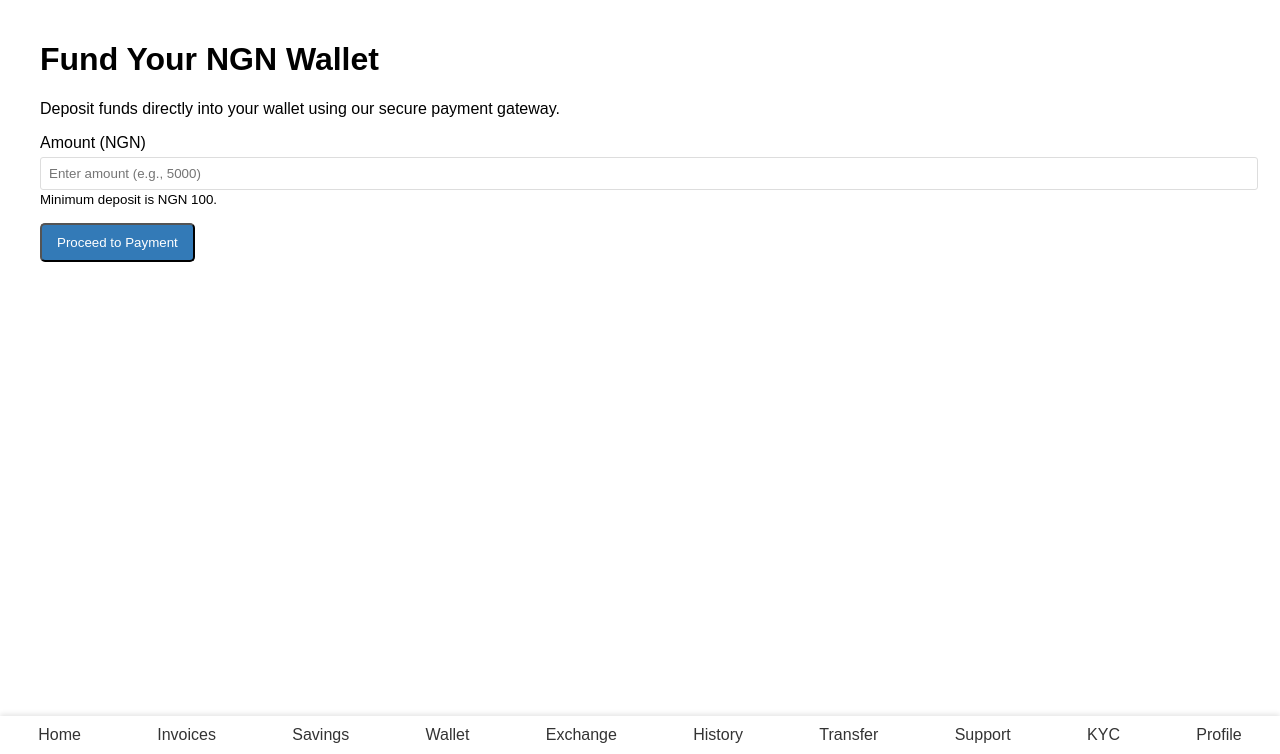
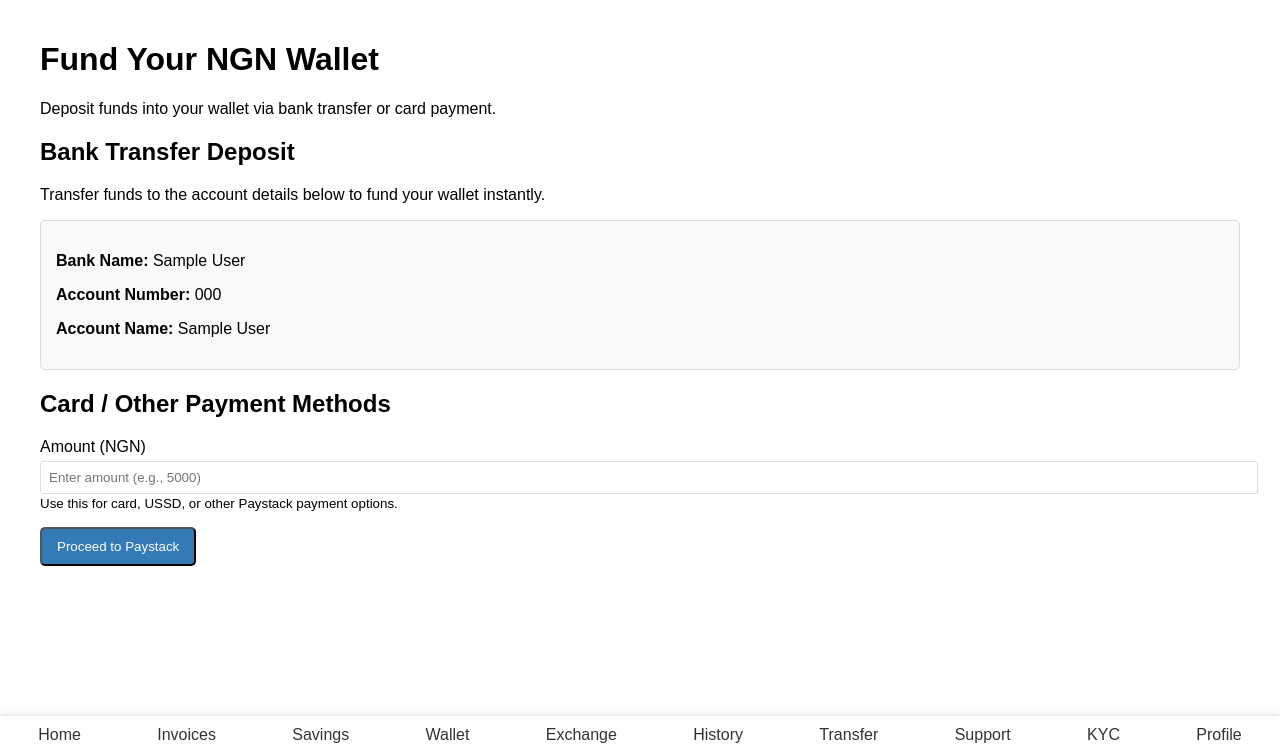
Before and after one commit to philmorehost/billpointfintech, a PHP site: page /fund_wallet.php in a window 1280 px wide. Shown: the part 46-800 px from the top of the page. Run offline with PHP 8.4, Linux system fonts and the light colour scheme; the visitor is signed in with stand-in values (Sample User, id 1); tables that the repository leaves empty hold one stand-in row (values such as "Sample post").

Commit message:
feat: Implement Virtual Account Generation with Flutterwave
This commit introduces a dedicated virtual bank account generation system for users, leveraging the Flutterwave API. This provides a seamless way for users to fund their wallets via direct bank transfers.

Core Features Implemented:
- **Flutterwave API Integration:** A new `FlutterwaveAPI` class encapsulates all interactions with the Flutterwave V3 API, including the creation of permanent virtual account numbers.
- **Dynamic Account Generation:** Users who have completed KYC can now generate a unique, permanent virtual account number directly from the "Fund Wallet" page.
- **Dedicated Webhook Handler:** A new, secure webhook (`flutterwave_webhook.php`) has been created to listen for and process incoming deposits from Flutterwave. The handler verifies the request signature, prevents duplicate transactions, and credits the user's wallet automatically.
- **Enhanced Funding Page:** The `fund_wallet.php` page has been redesigned to be a central hub for all funding options. It prominently displays the user's virtual account details for bank transfers, while also retaining the option for card payments via Paystack.

Architectural Improvements:
- The database schema has been updated to store virtual account details on the `users` table.
- The admin panel has been extended to allow for the secure configuration of Flutterwave API keys.
- The new feature is fully integrated with the existing user, wallet, and KYC systems.

```diff
--- /dev/null
+++ b/core/flutterwave_api.php
@@ -0,0 +1,66 @@
+<?php
+// core/flutterwave_api.php
+
+class FlutterwaveAPI {
+    private $secret_key;
+    private $base_url = 'https://api.flutterwave.com/v3';
+
+    public function __construct($secret_key) {
+        $this->secret_key = $secret_key;
+    }
+
+    private function send_request($endpoint, $method = 'POST', $data = []) {
+        $ch = curl_init();
+        $url = $this->base_url . $endpoint;
+
+        $headers = [
+            'Authorization: Bearer ' . $this->secret_key,
+            'Content-Type: application/json',
+        ];
+
+        if ($method === 'GET' && !empty($data)) {
+            $url .= '?' . http_build_query($data);
+        }
+
+        curl_setopt($ch, CURLOPT_URL, $url);
+        curl_setopt($ch, CURLOPT_RETURNTRANSFER, 1);
+        curl_setopt($ch, CURLOPT_HTTPHEADER, $headers);
+        curl_setopt($ch, CURLOPT_TIMEOUT, 45);
+
+        if ($method === 'POST') {
+            curl_setopt($ch, CURLOPT_POST, 1);
+            curl_setopt($ch, CURLOPT_POSTFIELDS, json_encode($data));
+        }
+
+        $response = curl_exec($ch);
+        $error = curl_error($ch);
+        $http_code = curl_getinfo($ch, CURLINFO_HTTP_CODE);
+        curl_close($ch);
+
+        if ($error) {
+            error_log("Flutterwave API Request Error: " . $error);
+            return ['status' => 'error', 'message' => 'API request failed: ' . $error];
+        }
+
+        $decoded_response = json_decode($response, true);
+        if ($http_code >= 400) {
+            error_log("Flutterwave API HTTP Error: " . $http_code . " | Response: " . $response);
+            return $decoded_response;
+        }
+
+        return $decoded_response;
+    }
+
+    public function create_virtual_account($email, $bvn, $firstname, $lastname, $tx_ref) {
+        $endpoint = '/virtual-account-numbers';
+        $data = [
+            'email' => $email,
+            'bvn' => $bvn,
+            'firstname' => $firstname,
+            'lastname' => $lastname,
+            'tx_ref' => $tx_ref,
+            'is_permanent' => true,
+        ];
+        return $this->send_request($endpoint, 'POST', $data);
+    }
+}
--- a/database.sql
+++ b/database.sql
@@ -16,6 +16,9 @@ CREATE TABLE `users` (
   `nin` varchar(11) DEFAULT NULL,
   `kyc_level` int(11) NOT NULL DEFAULT '0',
   `kyc_verified_at` timestamp NULL DEFAULT NULL,
+  `virtual_account_ref` varchar(255) DEFAULT NULL,
+  `virtual_bank_name` varchar(255) DEFAULT NULL,
+  `virtual_account_number` varchar(20) DEFAULT NULL,
   `created_at` timestamp NOT NULL DEFAULT CURRENT_TIMESTAMP,
   PRIMARY KEY (`id`),
   UNIQUE KEY `email` (`email`)
--- a/fund_wallet.php
+++ b/fund_wallet.php
@@ -1,8 +1,45 @@
 <?php
 require_once 'includes/bootstrap.php';
 require_once 'includes/auth_check.php';
+require_once 'core/flutterwave_api.php';
 
+$user_id = $_SESSION['user_id'];
 $csrf_token = generate_csrf_token();
+
+// Fetch user details including virtual account info
+$stmt = $pdo->prepare("SELECT full_name, email, bvn, virtual_account_number, virtual_bank_name FROM users WHERE id = ?");
+$stmt->execute([$user_id]);
+$user = $stmt->fetch();
+
+// Handle virtual account generation
+if ($_SERVER['REQUEST_METHOD'] === 'POST' && isset($_POST['action']) && $_POST['action'] === 'generate_virtual_account') {
+    if (validate_csrf_token()) {
+        if (empty($user['bvn'])) {
+            set_flash_message('error', 'You must complete KYC verification before generating a virtual account.');
+        } elseif (empty($user['virtual_account_number'])) {
+            $flutterwave = new FlutterwaveAPI($config['settings']['flutterwave_secret_key'] ?? null);
+            list($firstname, $lastname) = explode(' ', $user['full_name'] . " ");
+            $tx_ref = 'v-acct-' . uniqid() . '-' . $user_id;
+
+            $response = $flutterwave->create_virtual_account($user['email'], $user['bvn'], $firstname, $lastname, $tx_ref);
+
+            if (isset($response['status']) && $response['status'] === 'success') {
+                $account_data = $response['data'];
+                $update_stmt = $pdo->prepare("UPDATE users SET virtual_account_number = ?, virtual_bank_name = ?, virtual_account_ref = ? WHERE id = ?");
+                $update_stmt->execute([$account_data['account_number'], $account_data['bank_name'], $tx_ref, $user_id]);
+                set_flash_message('success', 'Your virtual account has been generated successfully.');
+            } else {
+                set_flash_message('error', 'Failed to generate virtual account: ' . ($response['message'] ?? 'Unknown error.'));
+            }
+        }
+    }
+    header('Location: fund_wallet.php');
+    exit();
+}
+
+// Re-fetch user data after potential update
+$stmt->execute([$user_id]);
+$user = $stmt->fetch();
 ?>
 
 <?php include 'includes/header.php'; ?>
@@ -10,25 +47,57 @@ $csrf_token = generate_csrf_token();
 <div class="container">
     <div class="page-header">
         <h1>Fund Your NGN Wallet</h1>
-        <p>Deposit funds directly into your wallet using our secure payment gateway.</p>
+        <p>Deposit funds into your wallet via bank transfer or card payment.</p>
     </div>
 
     <div class="content-box">
+        <h2>Bank Transfer Deposit</h2>
         <?php display_flash_message(); ?>
 
+        <?php if (!empty($user['virtual_account_number'])): ?>
+            <p>Transfer funds to the account details below to fund your wallet instantly.</p>
+            <div class="account-details">
+                <p><strong>Bank Name:</strong> <?php echo htmlspecialchars($user['virtual_bank_name']); ?></p>
+                <p><strong>Account Number:</strong> <?php echo htmlspecialchars($user['virtual_account_number']); ?></p>
+                <p><strong>Account Name:</strong> <?php echo htmlspecialchars($user['full_name']); ?></p>
+            </div>
+        <?php else: ?>
+            <p>Generate a dedicated virtual account to fund your wallet via bank transfer.</p>
+            <?php if (empty($user['bvn'])): ?>
+                <div class="alert alert-warning">
+                    You must <a href="kyc.php">complete KYC verification</a> before you can generate a virtual account.
+                </div>
+            <?php else: ?>
+                <form action="fund_wallet.php" method="POST">
+                    <input type="hidden" name="action" value="generate_virtual_account">
+                    <input type="hidden" name="csrf_token" value="<?php echo $csrf_token; ?>">
+                    <button type="submit" class="btn">Generate My Virtual Account</button>
+                </form>
+            <?php endif; ?>
+        <?php endif; ?>
+    </div>
+
+    <div class="content-box" style="margin-top: 20px;">
+        <h2>Card / Other Payment Methods</h2>
         <form action="payment_handler.php" method="POST">
             <input type="hidden" name="action" value="initialize_funding">
             <input type="hidden" name="csrf_token" value="<?php echo $csrf_token; ?>">
-
             <div class="form-group">
                 <label for="amount">Amount (NGN)</label>
                 <input type="number" id="amount" name="amount" class="form-control" min="100" placeholder="Enter amount (e.g., 5000)" required>
-                <small class="form-text text-muted">Minimum deposit is NGN 100.</small>
+                <small class="form-text text-muted">Use this for card, USSD, or other Paystack payment options.</small>
             </div>
-
-            <button type="submit" class="btn btn-primary">Proceed to Payment</button>
+            <button type="submit" class="btn btn-primary">Proceed to Paystack</button>
         </form>
     </div>
 </div>
+<style>
+.account-details {
+    background: #f9f9f9;
+    border: 1px solid #ddd;
+    padding: 15px;
+    border-radius: 5px;
+}
+</style>
 
 <?php include 'includes/footer.php'; ?>
```
Also changed, not shown: admin/index.php (+19 -1 lines), create_kyc_user.php (added, +31 -0 lines), flutterwave_webhook.php (added, +86 -0 lines).
